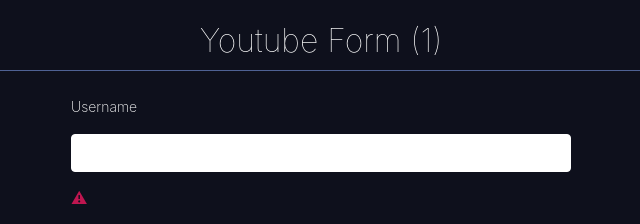
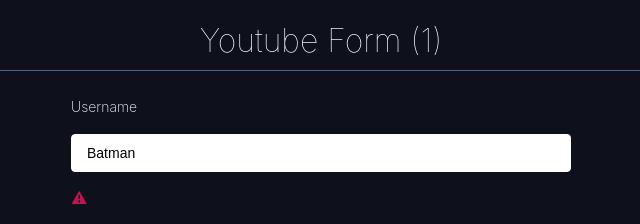
Before and after one commit to travisburns/reactForms, a React (Vite) app in the folder reactForms/: page / in a window 1280 px wide. Shown: the top 224 px of the page, without its empty margins (319-959 px from the left). Built offline with nearby package versions, Linux system fonts and the light colour scheme.

Commit message:
Worked with Async data as well as defualtvalues to extract data

```diff
--- a/reactForms/src/components/YoutubeForm.tsx
+++ b/reactForms/src/components/YoutubeForm.tsx
@@ -14,7 +14,14 @@
 
 export const YoutubeForm = () => {
 
-    const form = useForm<FormValues>();
+    const form = useForm<FormValues>({
+      defaultValues: {
+        username: "Batman",
+        email: "",
+        channel: ""
+      },
+
+    });
     const {register, control, handleSubmit, formState } = form
     const {errors} = formState;
 
```
